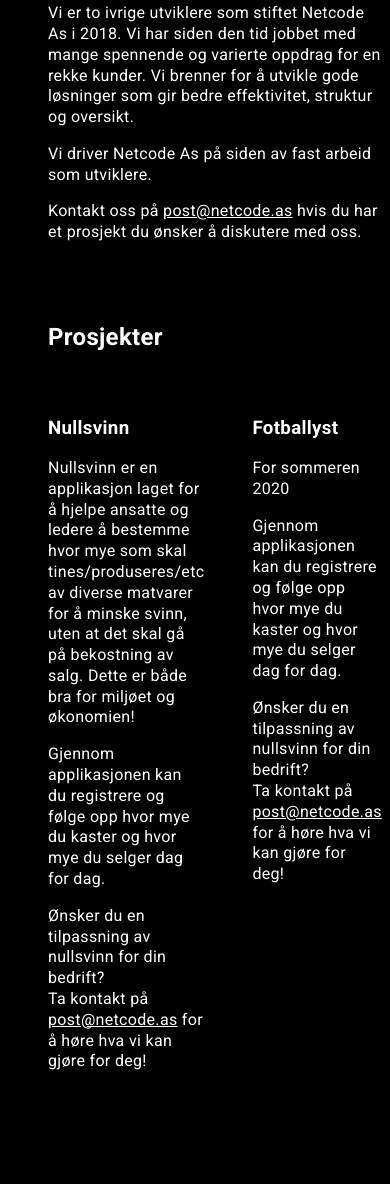
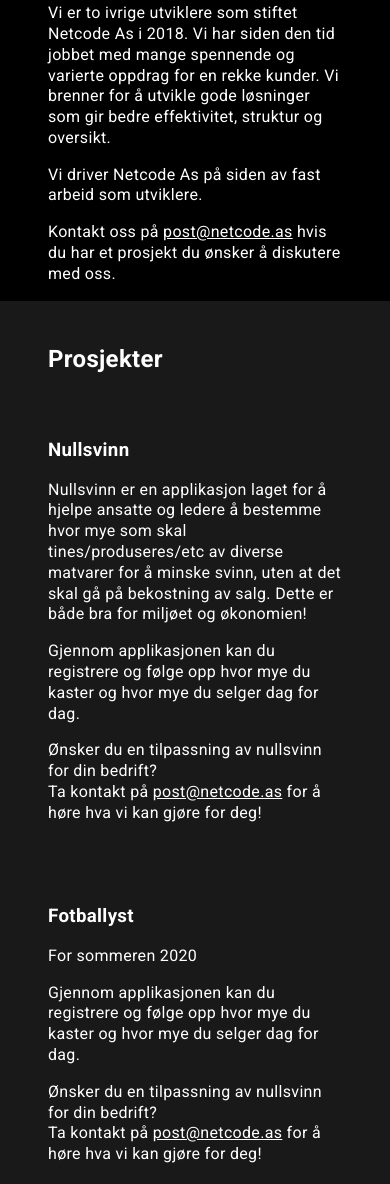
Before and after one commit to NetcodeAs/Netcode.Website.Web, a plain HTML site: page index.html in a window 390 px wide. Shown: the part 523-1707 px from the top of the page. Drawn offline with Linux system fonts and the light colour scheme.

Commit message:
add bg to content

```diff
--- a/index.html
+++ b/index.html
@@ -49,6 +49,7 @@
                     </p>
                 </div>
             </section>
+            <content>
                 <section class="projects">
                     <h2>Prosjekter</h2>
                     <div class="project-list">
@@ -57,17 +58,17 @@
                             <div class="text">
                                 <p>
                                     Nullsvinn er en applikasjon laget for å hjelpe ansatte og ledere å bestemme hvor mye som skal
-                                tines/produseres/etc av diverse matvarer for å minske svinn, uten at det skal gå på bekostning av
-                                salg. Dette er både bra for miljøet og økonomien!
+                                    tines/produseres/etc av diverse matvarer for å minske svinn, uten at det skal gå på bekostning
+                                    av salg. Dette er både bra for miljøet og økonomien!
                                 </p>
                                 <p>
-                                Gjennom applikasjonen kan du registrere og følge opp hvor mye du kaster og hvor mye du selger dag
-                                for dag.
+                                    Gjennom applikasjonen kan du registrere og følge opp hvor mye du kaster og hvor mye du selger
+                                    dag for dag.
                                 </p>
                                 <p class="contactus">
                                     Ønsker du en tilpassning av nullsvinn for din bedrift? <br />
-                                Ta kontakt på <a href="mailto:post@netcode.as">post@netcode.as</a> for å høre hva vi kan gjøre for
-                                deg!
+                                    Ta kontakt på <a href="mailto:post@netcode.as">post@netcode.as</a> for å høre hva vi kan gjøre
+                                    for deg!
                                 </p>
                             </div>
                         </div>
@@ -76,18 +77,19 @@
                             <div class="text">
                                 <p>For sommeren 2020</p>
                                 <p>
-                                Gjennom applikasjonen kan du registrere og følge opp hvor mye du kaster og hvor mye du selger dag
-                                for dag.
+                                    Gjennom applikasjonen kan du registrere og følge opp hvor mye du kaster og hvor mye du selger
+                                    dag for dag.
                                 </p>
                                 <p class="contactus">
                                     Ønsker du en tilpassning av nullsvinn for din bedrift? <br />
-                                Ta kontakt på <a href="mailto:post@netcode.as">post@netcode.as</a> for å høre hva vi kan gjøre for
-                                deg!
+                                    Ta kontakt på <a href="mailto:post@netcode.as">post@netcode.as</a> for å høre hva vi kan gjøre
+                                    for deg!
                                 </p>
                             </div>
                         </div>
                     </div>
                 </section>
+            </content>
             <section class="clients">
                 <h2>Noen av våre kunder</h2>
                 <div class="client-list">
--- a/style.css
+++ b/style.css
@@ -82,6 +82,34 @@
     filter: brightness(0) invert(1) !important;
 }
 
+.projects {
+}
+
+.project-list {
+    display: grid;
+    grid-template-columns: repeat(2, 1fr);
+    gap: 3em;
+    padding: 2em 0;
+}
+
+.img-cut {
+    overflow: hidden;
+    max-width: 171.2px;
+    max-height: 171.2px;
+}
+.img-cut img {
+    width: 210px;
+    margin-top: -30px;
+    margin-left: -22px;
+}
+
+content {
+    margin: 0 -64px;
+    padding-left: 64px;
+    padding-right: 64px;
+    background-color: #ffffff19;
+}
+
 @media screen and (max-width: 900px) {
     container {
         padding: 3em;
@@ -135,25 +163,8 @@
     .client-list {
         grid-template-columns: repeat(2, 1fr);
     }
+
+    .project-list {
+        grid-template-columns: repeat(1, 1fr);
+    }
 }
-
-.projects {
-}
-
-.project-list {
-    display: grid;
-    grid-template-columns: repeat(2, 1fr);
-    gap: 3em;
-    padding: 2em 0;
-}
-
-.img-cut {
-    overflow: hidden;
-    max-width: 171.2px;
-    max-height: 171.2px;
-}
-.img-cut img {
-    width: 210px;
-    margin-top: -30px;
-    margin-left: -22px;
-}
```
Lines whose indentation alone changed are shown as unchanged.
